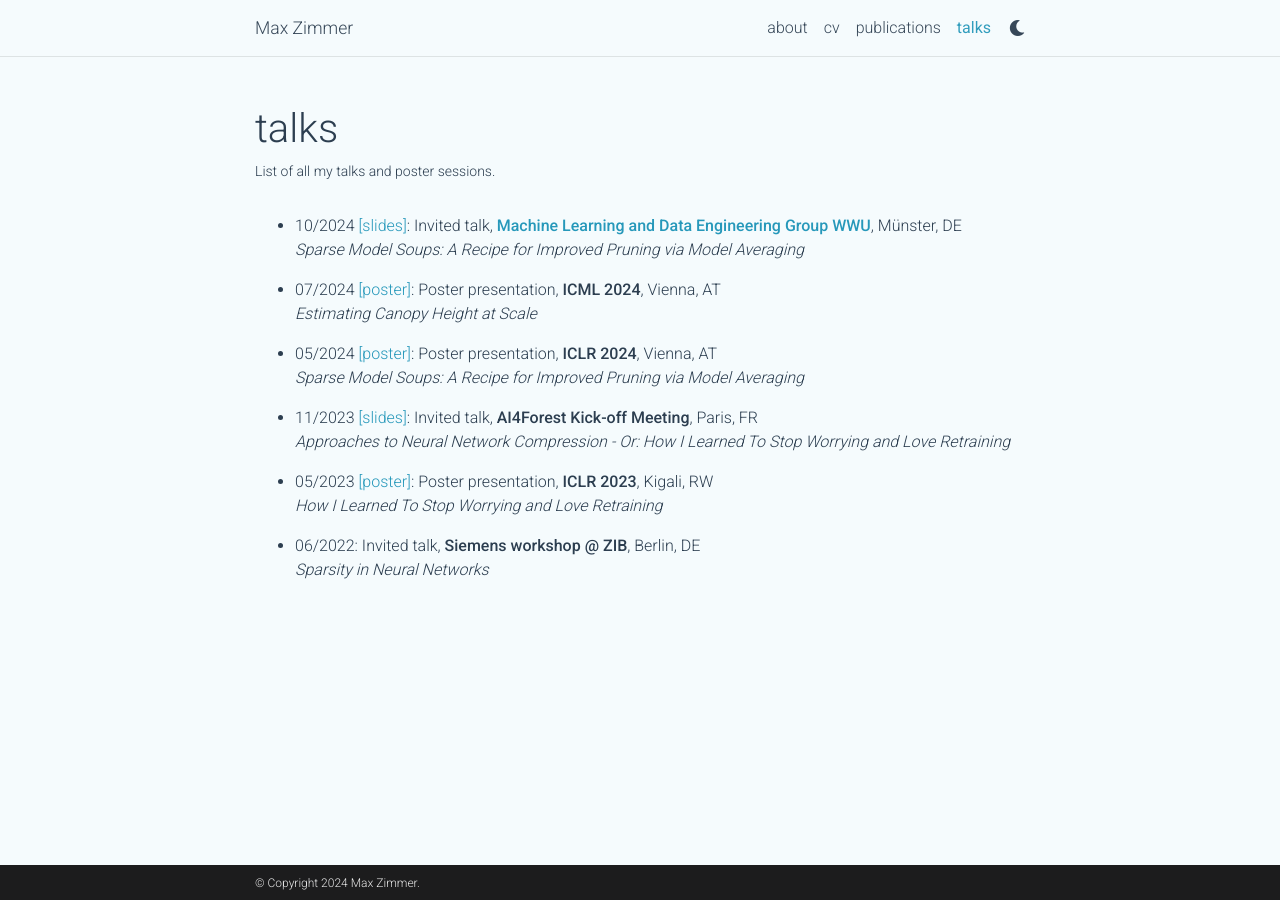
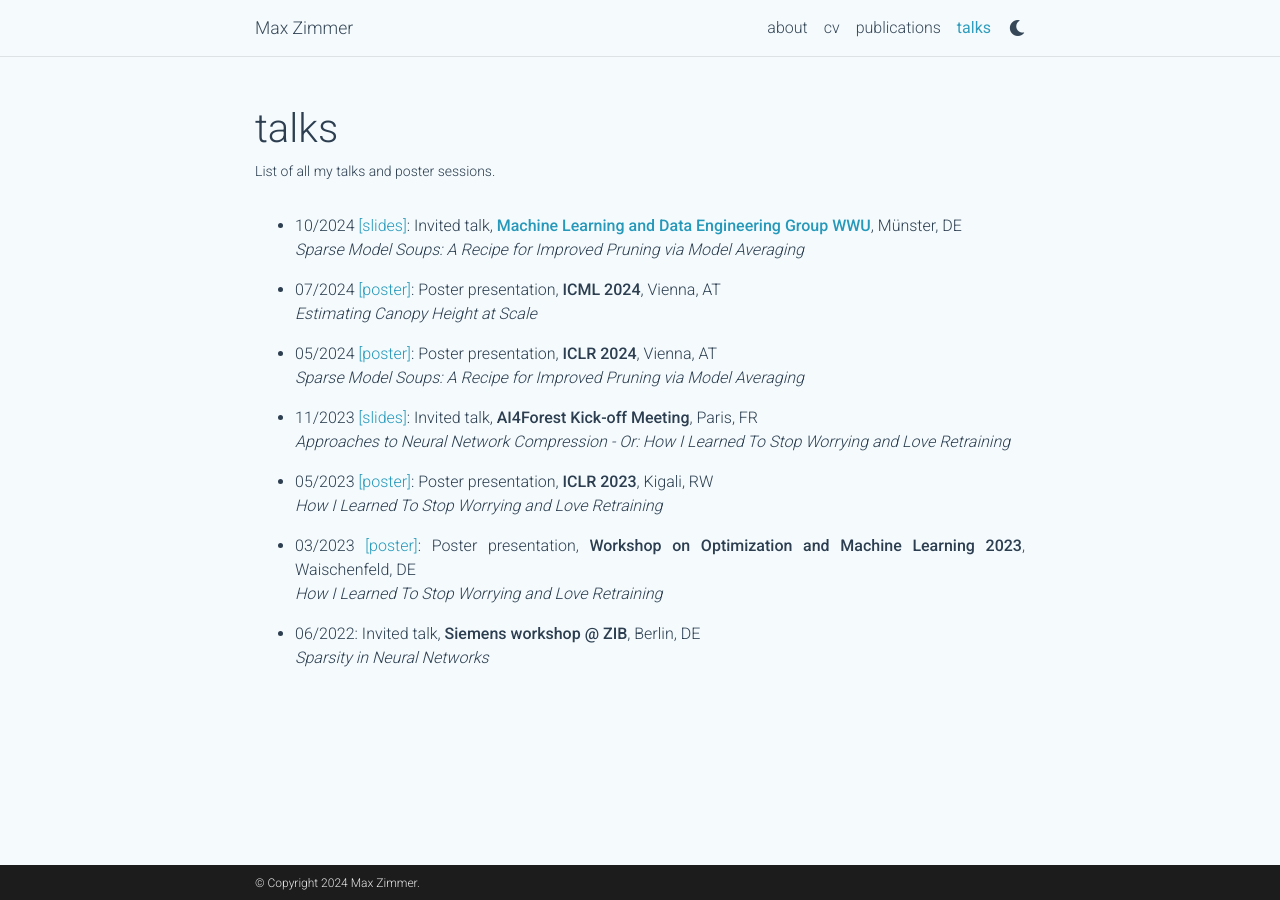
Before and after one commit to zimmer-m/zimmer-m.github.io, a Jekyll site: the page built from _pages/talks.md, in a window 1280 px wide. Built offline with Jekyll 4.4.1, drawn with Linux system fonts in a browser that asks for light colours; comment, search, counter and statistics services are not loaded; a style sheet for code colours, icons or effects is not loaded.

Commit message:
Added waischenfeld to posters

```diff
--- a/_pages/talks.md
+++ b/_pages/talks.md
@@ -22,5 +22,8 @@ nav_order: 2
 * 05/2023 [[poster]](/assets/pdf/BIMP-poster-ICLR.pdf): Poster presentation, **ICLR 2023**, Kigali, RW <br>
 <i>How I Learned To Stop Worrying and Love Retraining</i>
 
+* 03/2023 [[poster]](/assets/pdf/BIMP-poster-ICLR.pdf): Poster presentation, **Workshop on Optimization and Machine Learning 2023**, Waischenfeld, DE <br>
+<i>How I Learned To Stop Worrying and Love Retraining</i>
+
 * 06/2022: Invited talk, **Siemens workshop @ ZIB**, Berlin, DE <br>
 <i>Sparsity in Neural Networks</i>
```
